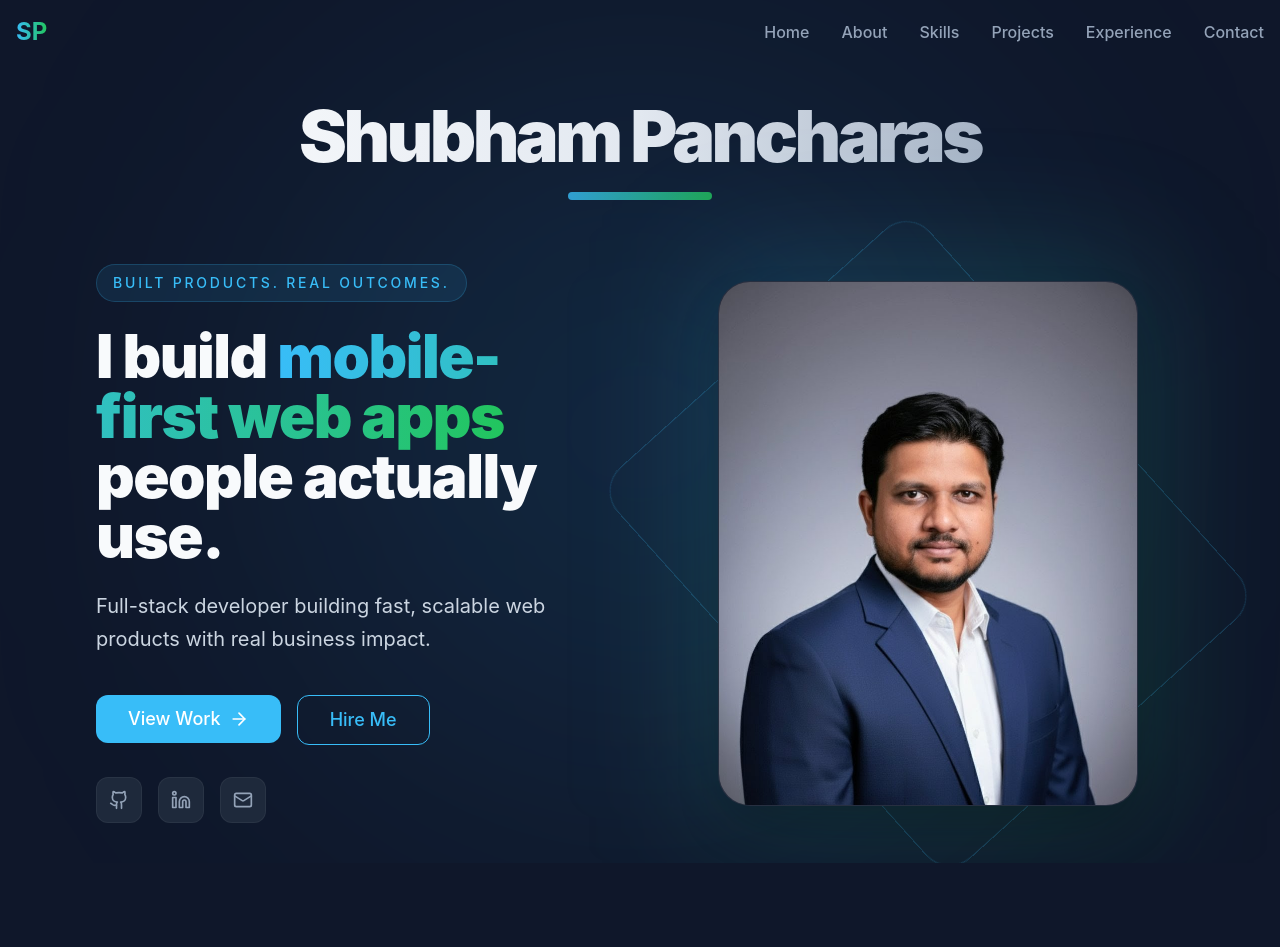
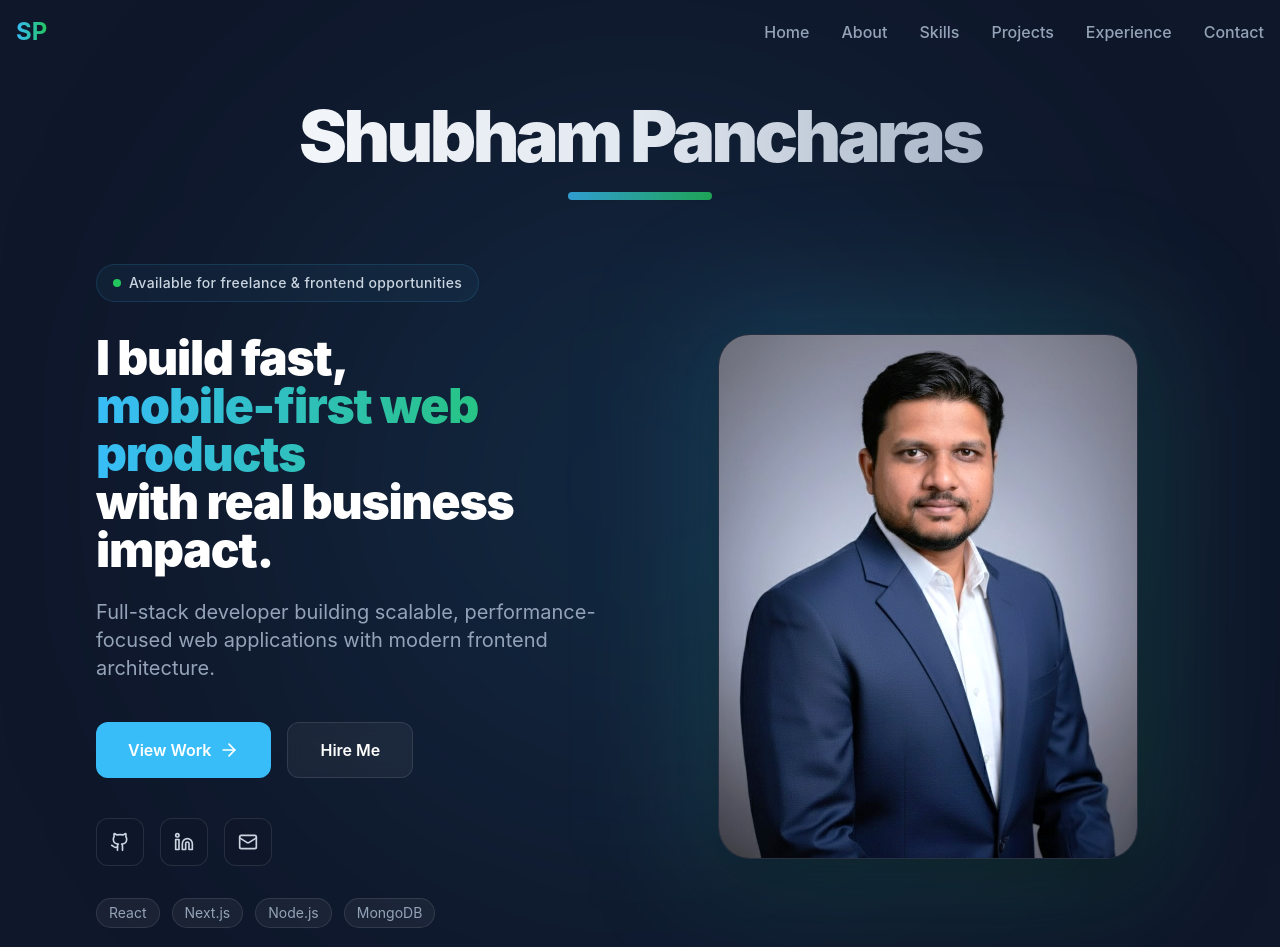
Before and after one commit to pancharasshubham/shubham_portfolio_v1, a React (Vite) app: page / in a window 1280 px wide. Shown: the top 947 px of the page. Built offline with nearby package versions, Linux system fonts and the light colour scheme.

Commit message:
refine hero hierarchy and improve professional positioning

```diff
--- a/src/components/Hero.jsx
+++ b/src/components/Hero.jsx
@@ -20,7 +20,6 @@ const Hero = () => {
           transition={{ duration: 0.7 }}
           className="text-center mb-10 md:mb-16"
         >
-          {/* <p className="text-xl md:text-2xl font-semibold tracking-[0.22em] uppercase text-[#38BDF8]">Shubham Pancharas</p> */}
           <h1 className="mt-5 text-4xl md:text-6xl lg:text-7xl max-w-4xl mx-auto leading-tight font-black tracking-tighter text-transparent bg-clip-text bg-gradient-to-r from-[#F8FAFC] via-[#E2E8F0] to-[#94A3B8]">
             Shubham Pancharas
           </h1>
@@ -29,78 +28,100 @@ const Hero = () => {
 
         <div className="grid md:grid-cols-2 gap-16 items-center">
           <motion.div
-            initial={{ opacity: 0, x: -40 }}
+            initial={{ opacity: 0, x: -30 }}
             animate={{ opacity: 1, x: 0 }}
-            transition={{ duration: 0.8, delay: 0.15 }}
+            transition={{ duration: 0.6 }}
+            className="max-w-2xl"
           >
-      {/* Small Badge */}
-        <div className="inline-flex items-center rounded-full border border-[#38BDF8]/20 bg-[#38BDF8]/10 px-4 py-2 mb-6">
-          <span className="text-sm uppercase tracking-[0.2em] text-[#38BDF8] font-medium">
-            Built Products. Real Outcomes.
+        {/* Availability Badge */}
+        <div className="inline-flex items-center gap-2 rounded-full border border-[#38BDF8]/15 bg-[#38BDF8]/5 px-4 py-2">
+          <div className="w-2 h-2 rounded-full bg-[#22C55E]" />
+
+          <span className="text-sm font-medium tracking-wide text-[#CBD5E1]">
+            Available for freelance & frontend opportunities
           </span>
         </div>
 
-        {/* Main Headline */}
-        <h1 className="text-5xl md:text-6xl font-black leading-tight tracking-tight max-w-2xl">
-          I build{" "}
-          <span className="text-transparent bg-clip-text bg-gradient-to-r from-[#38BDF8] to-[#22C55E]">
-            mobile-first web apps
-          </span>{" "}
-          people actually use.
+        {/* Main Heading */}
+        <h1 className="mt-8 text-4xl md:text-2xl lg:text-5xl font-black tracking-tight leading-[1.05] text-white">
+          I build fast,
+          <span className="block text-transparent bg-clip-text bg-gradient-to-r from-[#38BDF8] to-[#22C55E]">
+            mobile-first web products
+          </span>
+          with real business impact.
         </h1>
 
-        {/* Supporting Line */}
-        <p className="mt-6 text-xl text-[#CBD5E1] leading-relaxed max-w-xl">
-          Full-stack developer building fast, scalable web products with real business impact.
+        {/* Supporting Text */}
+        <p className="mt-6 text-lg md:text-xl leading-relaxed text-[#94A3B8] max-w-xl">
+          Full-stack developer building scalable, performance-focused web applications with modern frontend architecture.
         </p>
 
         {/* CTA Buttons */}
-        <div className="mt-10 flex flex-wrap gap-4">
+        <div className="mt-10 flex flex-wrap items-center gap-4">
           <Button
-            onClick={() => scrollToSection('#projects')}
-            className="bg-[#38BDF8] hover:bg-[#38BDF8]/90 text-white px-8 py-6 text-lg rounded-xl"
+            onClick={() => scrollToSection("#projects")}
+            className="h-14 px-8 rounded-xl bg-[#38BDF8] hover:bg-[#0EA5E9] text-white text-base font-semibold transition-all"
           >
-            View Work <ArrowRight className="ml-2 w-5 h-5" />
+            View Work
+            <ArrowRight className="ml-2 w-5 h-5" />
           </Button>
 
           <Button
-            onClick={() => scrollToSection('#contact')}
+            onClick={() => scrollToSection("#contact")}
             variant="outline"
-            className="border-[#38BDF8] text-[#38BDF8] hover:bg-[#38BDF8]/10 px-8 py-6 text-lg rounded-xl"
+            className="h-14 px-8 rounded-xl border border-white/10 bg-white/5 hover:bg-white/10 text-white text-base font-semibold backdrop-blur"
           >
             Hire Me
           </Button>
         </div>
 
           {/* Social Links */}
-        <div className="mt-8 flex items-center gap-4">
+        <div className="mt-10 flex items-center gap-4">
           <motion.a
-      whileHover={{ scale: 1.08, y: -2 }}
+            whileHover={{ y: -2 }}
             href="https://github.com/pancharasshubham"
             target="_blank"
             rel="noopener noreferrer"
-      className="p-3 bg-[#1E293B] rounded-xl border border-white/5 hover:border-[#38BDF8]/30 hover:bg-[#38BDF8]/10 transition-all"
+            className="flex items-center justify-center w-12 h-12 rounded-xl border border-white/10 bg-[#0F172A]/80 hover:border-[#38BDF8]/30 hover:bg-[#111827] transition-all"
           >
-      <Github className="w-5 h-5 text-[#94A3B8] hover:text-[#38BDF8]" />
+            <Github className="w-5 h-5 text-[#CBD5E1]" />
           </motion.a>
 
           <motion.a
-      whileHover={{ scale: 1.08, y: -2 }}
+            whileHover={{ y: -2 }}
             href="https://linkedin.com/in/shubham-pancharas"
             target="_blank"
             rel="noopener noreferrer"
-      className="p-3 bg-[#1E293B] rounded-xl border border-white/5 hover:border-[#38BDF8]/30 hover:bg-[#38BDF8]/10 transition-all"
+            className="flex items-center justify-center w-12 h-12 rounded-xl border border-white/10 bg-[#0F172A]/80 hover:border-[#38BDF8]/30 hover:bg-[#111827] transition-all"
           >
-      <Linkedin className="w-5 h-5 text-[#94A3B8] hover:text-[#38BDF8]" />
+            <Linkedin className="w-5 h-5 text-[#CBD5E1]" />
           </motion.a>
 
           <motion.a
-      whileHover={{ scale: 1.08, y: -2 }}
+            whileHover={{ y: -2 }}
             href="mailto:contact@pancharasshubham.com"
-      className="p-3 bg-[#1E293B] rounded-xl border border-white/5 hover:border-[#38BDF8]/30 hover:bg-[#38BDF8]/10 transition-all"
+            className="flex items-center justify-center w-12 h-12 rounded-xl border border-white/10 bg-[#0F172A]/80 hover:border-[#38BDF8]/30 hover:bg-[#111827] transition-all"
           >
-      <Mail className="w-5 h-5 text-[#94A3B8] hover:text-[#38BDF8]" />
+            <Mail className="w-5 h-5 text-[#CBD5E1]" />
           </motion.a>
+        </div>
+
+        <div className="mt-8 flex flex-wrap items-center gap-3 text-sm text-[#94A3B8]">
+  <span className="px-3 py-1 rounded-full border border-white/10 bg-white/5">
+    React
+  </span>
+
+  <span className="px-3 py-1 rounded-full border border-white/10 bg-white/5">
+    Next.js
+  </span>
+
+  <span className="px-3 py-1 rounded-full border border-white/10 bg-white/5">
+    Node.js
+  </span>
+
+  <span className="px-3 py-1 rounded-full border border-white/10 bg-white/5">
+    MongoDB
+  </span>
 </div>
     </motion.div>
 
@@ -110,22 +131,22 @@ const Hero = () => {
             transition={{ duration: 0.8, delay: 0.2 }}
             className="relative flex justify-center md:justify-end"
           >
-            <div className="relative w-[320px] md:w-[420px] aspect-[4/5] mx-auto">
+            <div className="relative w-[340px] md:w-[420px] aspect-[4/5] mx-auto">
 
               {/* Background Glow */}
               <div className="absolute inset-0 rounded-[2rem] bg-gradient-to-br from-[#38BDF8]/20 to-[#22C55E]/20 blur-3xl scale-105" />
 
               {/* Animated Border */}
-              <motion.div
+              {/* <motion.div
                 animate={{ rotate: 360 }}
                 transition={{ duration: 18, repeat: Infinity, ease: 'linear' }}
                 className="absolute inset-0 rounded-[2rem] border border-[#38BDF8]/20"
-              />
+              /> */}
 
               {/* Image */}
               <div className="relative z-10 w-full h-full overflow-hidden rounded-[2rem] border border-white/10 bg-[#0F172A] shadow-2xl">
                 <img
-                  src="/shubham_pancharas_ProfilePic.png"
+                  src="/shubham_pancharas_Profile.png"
                   alt="Shubham Pancharas portrait"
                   className="w-full h-full object-cover object-top"
                 />
```
Also changed, not shown: public/shubham_pancharas_Profile.png (added), public/shubham_pancharas_ProfilePic.png (deleted). Lines whose indentation alone changed are shown as unchanged.
